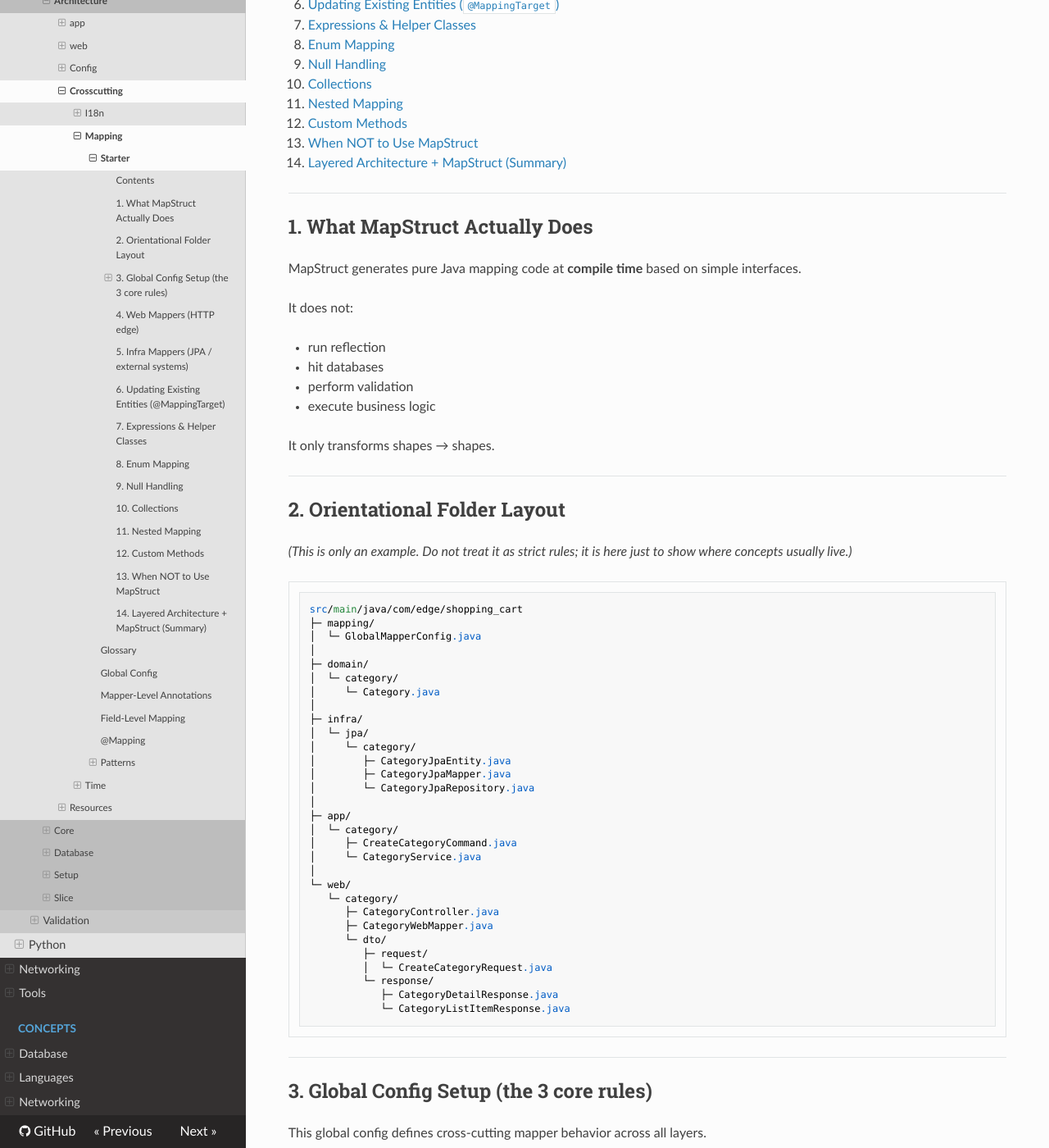
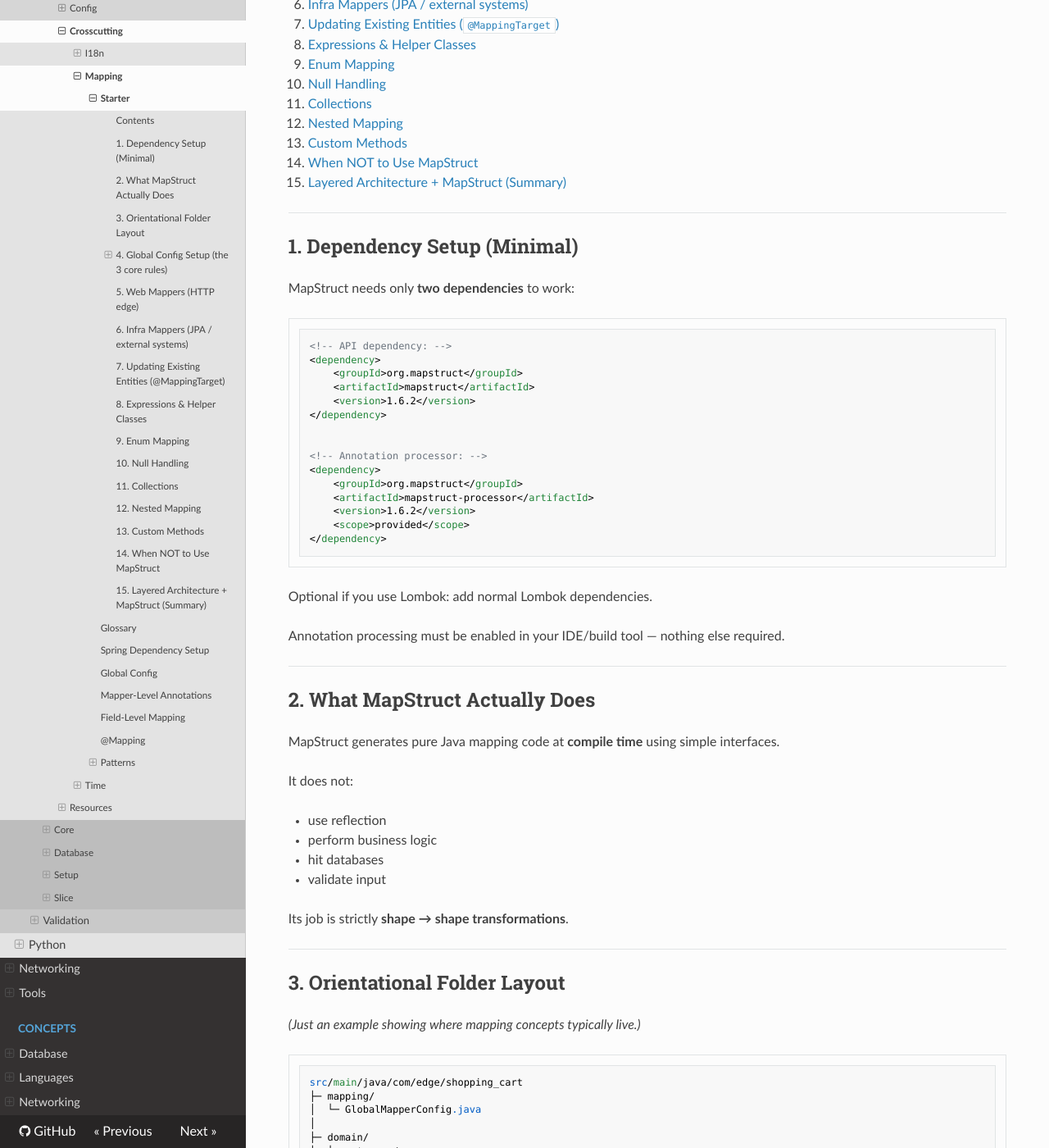
Before and after one commit to edgaras87/knowledge-vault, an MkDocs documentation site: the page built from docs/cheatsheets/languages/java/spring/architecture/crosscutting/mapping/15-starter.md, in a window 1280 px wide and 1400 px high, scrolled down 439 px. Shown: the whole window at 82% size. Built offline with MkDocs 1.6.1, drawn with Linux system fonts in a browser that asks for light colours; nearby versions of some CDN libraries; some of the changed text lies outside the part shown.

Commit message:
docs: reorganize sections and add dependency setup guide for MapStruct

````diff
--- a/docs/cheatsheets/languages/java/spring/architecture/crosscutting/mapping/15-starter.md
+++ b/docs/cheatsheets/languages/java/spring/architecture/crosscutting/mapping/15-starter.md
@@ -24,41 +24,70 @@ Used correctly, it keeps the web layer, domain layer, and persistence layer clea
 
 ## Contents
 
-1. [What MapStruct Actually Does](#1-what-mapstruct-actually-does)
-2. [Orientational Folder Layout](#2-orientational-folder-layout)
-3. [Global Config Setup (the 3 core rules)](#3-global-config-setup-the-3-core-rules)
-4. [Web Mappers (HTTP edge)](#4-web-mappers-http-edge)
-5. [Infra Mappers (JPA--external-systems)](#5-infra-mappers-jpa--external-systems)
-6. [Updating Existing Entities (`@MappingTarget`)](#6-updating-existing-entities-mappingtarget)
-7. [Expressions & Helper Classes](#7-expressions--helper-classes)
-8. [Enum Mapping](#8-enum-mapping)
-9. [Null Handling](#9-null-handling)
-10. [Collections](#10-collections)
-11. [Nested Mapping](#11-nested-mapping)
-12. [Custom Methods](#12-custom-methods)
-13. [When NOT to Use MapStruct](#13-when-not-to-use-mapstruct)
-14. [Layered Architecture + MapStruct (Summary)](#14-layered-architecture--mapstruct-summary)
+1. [Dependency Setup (Minimal)](#1-dependency-setup-minimal)
+2. [What MapStruct Actually Does](#2-what-mapstruct-actually-does)
+3. [Orientational Folder Layout](#3-orientational-folder-layout)
+4. [Global Config Setup (the 3 core rules)](#4-global-config-setup-the-3-core-rules)
+5. [Web Mappers (HTTP edge)](#5-web-mappers-http-edge)
+6. [Infra Mappers (JPA / external systems)](#6-infra-mappers-jpa--external-systems)
+7. [Updating Existing Entities (`@MappingTarget`)](#7-updating-existing-entities-mappingtarget)
+8. [Expressions & Helper Classes](#8-expressions--helper-classes)
+9. [Enum Mapping](#9-enum-mapping)
+10. [Null Handling](#10-null-handling)
+11. [Collections](#11-collections)
+12. [Nested Mapping](#12-nested-mapping)
+13. [Custom Methods](#13-custom-methods)
+14. [When NOT to Use MapStruct](#14-when-not-to-use-mapstruct)
+15. [Layered Architecture + MapStruct (Summary)](#15-layered-architecture--mapstruct-summary)
 
 ---
 
-## 1. What MapStruct Actually Does
+## 1. Dependency Setup (Minimal)
 
-MapStruct generates pure Java mapping code at **compile time** based on simple interfaces.
+MapStruct needs only **two dependencies** to work:
+
+```xml
+<!-- API dependency: -->
+<dependency>
+    <groupId>org.mapstruct</groupId>
+    <artifactId>mapstruct</artifactId>
+    <version>1.6.2</version>
+</dependency>
+
+
+<!-- Annotation processor: -->
+<dependency>
+    <groupId>org.mapstruct</groupId>
+    <artifactId>mapstruct-processor</artifactId>
+    <version>1.6.2</version>
+    <scope>provided</scope>
+</dependency>
+```
+
+Optional if you use Lombok: add normal Lombok dependencies.
+
+Annotation processing must be enabled in your IDE/build tool — nothing else required.
+
+---
+
+## 2. What MapStruct Actually Does
+
+MapStruct generates pure Java mapping code at **compile time** using simple interfaces.
 
 It does not:
 
-- run reflection
-- hit databases
-- perform validation
-- execute business logic
+* use reflection
+* perform business logic
+* hit databases
+* validate input
 
-It only transforms shapes → shapes.
+Its job is strictly **shape → shape transformations**.
 
 ---
 
-## 2. Orientational Folder Layout
+## 3. Orientational Folder Layout
 
-*(This is only an example. Do not treat it as strict rules; it is here just to show where concepts usually live.)*
+*(Just an example showing where mapping concepts typically live.)*
 
 ```text
 src/main/java/com/edge/shopping_cart
@@ -95,9 +124,9 @@ src/main/java/com/edge/shopping_cart
 
 ---
 
-## 3. Global Config Setup (the 3 core rules)
+## 4. Global Config Setup (the 3 core rules)
 
-This global config defines cross-cutting mapper behavior across all layers.
+Global config defines cross-cutting mapping rules.
 
 ```java
 @MapperConfig(
@@ -159,13 +188,18 @@ public interface UserWebMapper {
 }
 ```
 
-These mappers never touch persistence, timestamps, security, or problem handling logic.
+No JPA, timestamps, or security logic here.
 
 ---
 
-## 5. Infra Mappers (JPA / external systems) {#5-infra-mappers-jpa--external-systems}
+## 6. Infra Mappers (JPA / external systems) {#6-infra-mappers-jpa--external-systems}
 
-Responsible for moving between **domain** and **infrastructure-specific** shapes.
+Convert:
+
+* **Domain ↔ JPA entity**
+* **Domain ↔ external API models**
+
+Example:
 
 ```java
 @Mapper(config = GlobalMapperConfig.class)
@@ -265,13 +299,13 @@ Flattening:
 User toUser(UserFlatDto dto);
 ```
 
-For large nested structures, DTOs that mirror the domain are cleaner.
+Or keep nested structures if that matches your domain logic better.
 
 ---
 
-## 12. Custom Methods
+## 13. Custom Methods
 
-Every `default` or `static` method is eligible:
+Default and static methods are available for mapping:
 
 ```java
 default URI toUri(String raw) {
@@ -283,25 +317,26 @@ MapStruct calls it automatically when needed.
 
 ---
 
-## 13. When NOT to Use MapStruct
+## 14. When NOT to Use MapStruct
 
-Avoid MapStruct when:
+Avoid MapStruct for:
 
-* mapping requires business logic or decisions
-* mapping depends on repositories or side effects
-* mapping rules change dynamically
-* validation is necessary during transformation
+* business decisions
+* validation
+* repository lookups
+* dynamic mapping rules
+* side-effectful transformations
 
 MapStruct should stay mechanical.
 
 ---
 
-## 14. Layered Architecture + MapStruct (Summary)
+## 15. Layered Architecture + MapStruct (Summary) {#15-layered-architecture--mapstruct-summary}
 
-* Web mappers ←→ handle request/response shapes
-* Infra mappers ←→ deal with JPA/external systems
+* Web mappers handle request/response
+* Infra mappers handle JPA/external
 * Domain is pure
-* Commands/Inputs flow one way
-* Responses flow the other
-* Global config keeps consistency
-* MapStruct keeps mapping boring and predictable
+* Commands flow down
+* Responses flow up
+* Global config ensures consistency
+* Mapping stays predictable and boring
````
Also changed, not shown: other parts of docs/cheatsheets/languages/java/spring/architecture/crosscutting/mapping/15-starter.md (+16 -16 lines), docs/cheatsheets/languages/java/spring/architecture/crosscutting/mapping/17-dependency-setup.md (added, +342 -0 lines).
